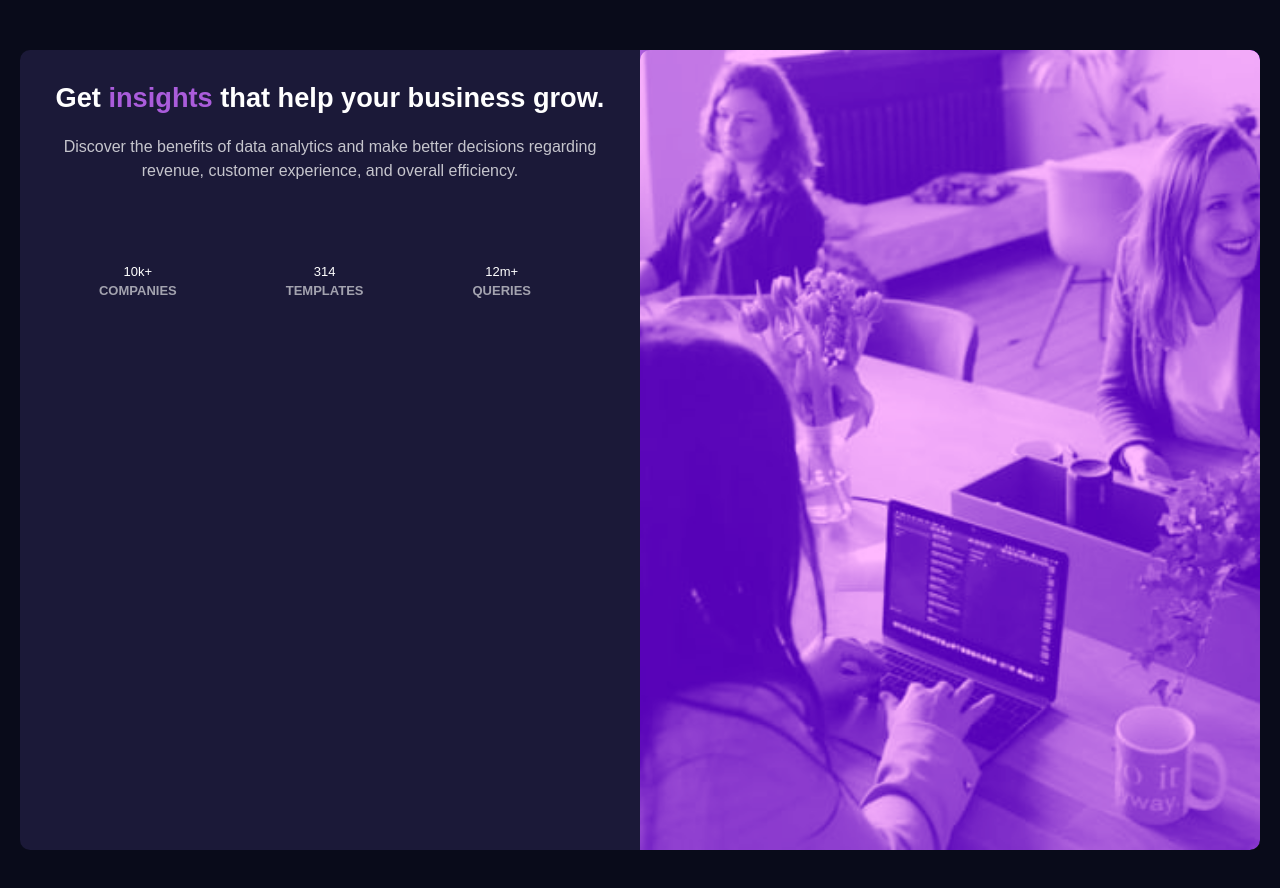
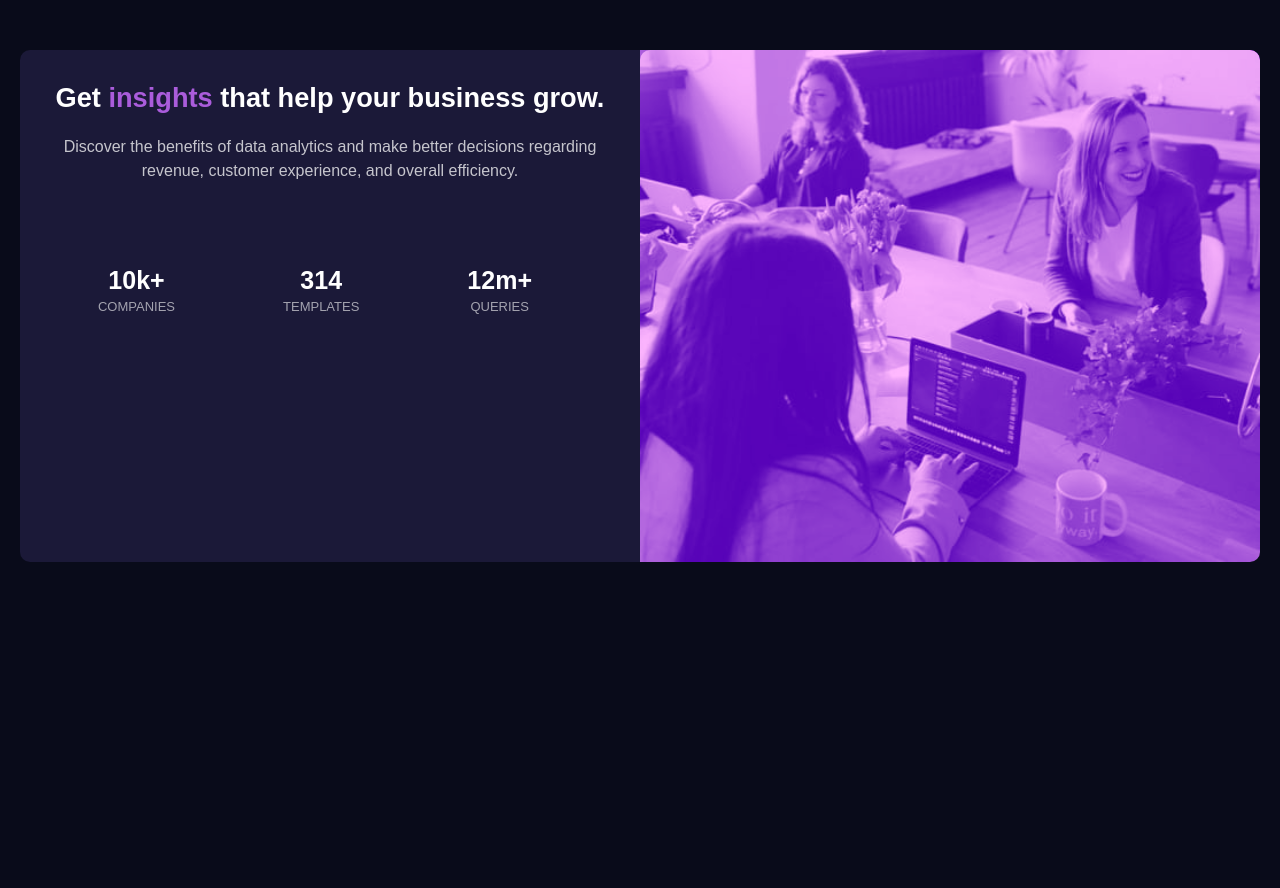
Before and after one commit to alexisshy/stats-preview-card-component-main, a plain HTML site: page index.html in a window 1280 px wide. After the commit the page ends 800 px from the top, so only its background shows below. Drawn offline with Linux system fonts and the light colour scheme.

Commit message:
edit font size

```diff
--- a/styles.css
+++ b/styles.css
@@ -79,8 +79,8 @@ body {
     flex-direction: column;
     justify-content: center;
     align-items: center;
-    font-weight: 400;
-    /*font-size: ;*/
+    font-weight: 700;
+    font-size: 25px;
     line-height: 1.4;
 
 }
@@ -88,7 +88,8 @@ body {
  li span {
     color: hsla(0, 0%, 100%, 0.6);
     text-transform: uppercase;
-    font-weight: 700;
+    font-weight: 400;
+    font-size: 13px;
 
 }
 
@@ -103,9 +104,6 @@ body {
         /*align-items: center;
         justify-content: center;*/
         padding: 0;
-        height: 100vh;
-
-
 
     }
 
@@ -132,7 +130,7 @@ body {
 
     ul li {
     margin-right: 30px;
-    font-size: 13px;
+    font-size:;
     }
 
     li span {
```
